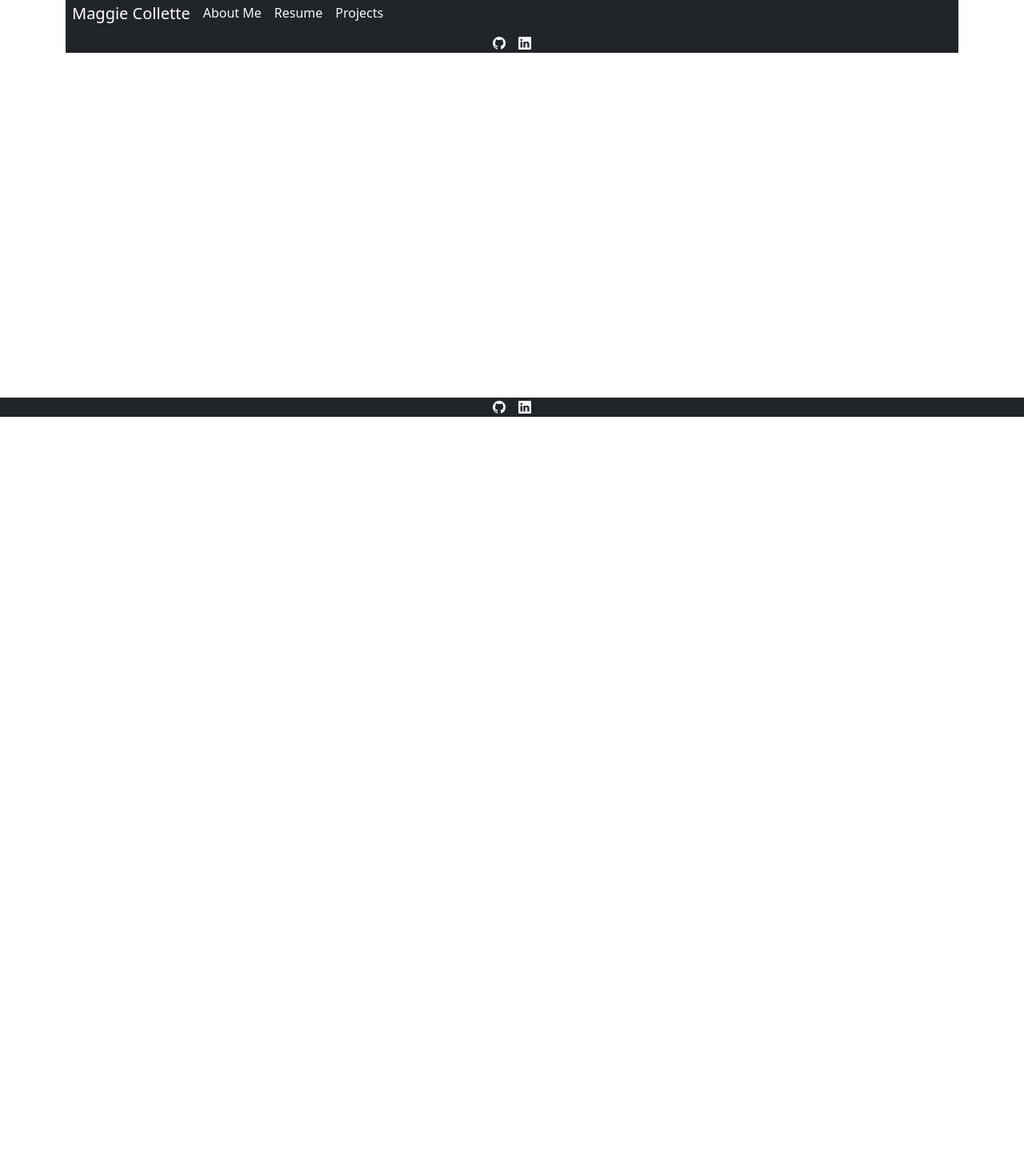
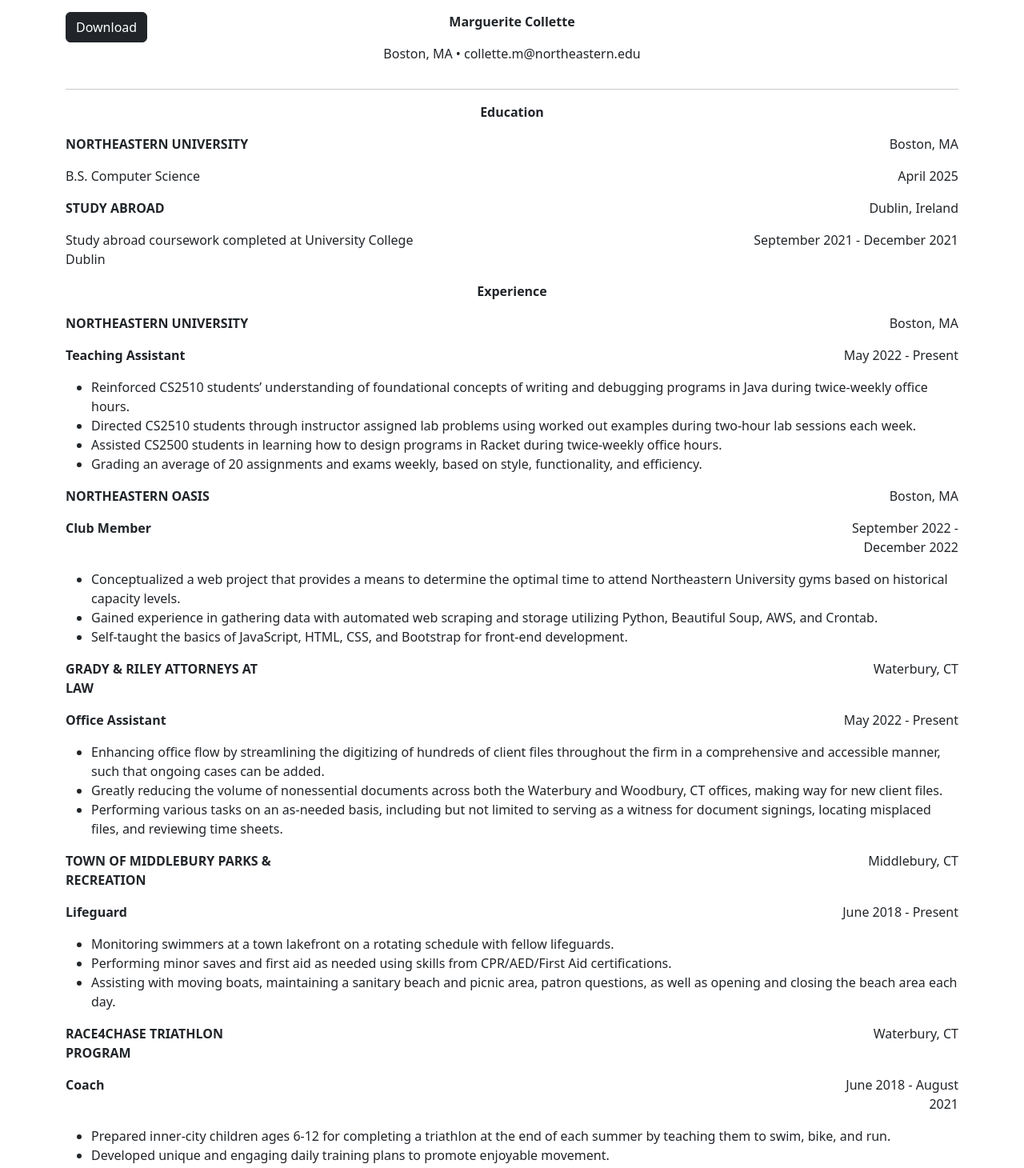
Before and after one commit to maggiecollette/Personal-Site, an Angular app: page /resume in a window 1280 px wide. Shown: the part 60-1520 px from the top of the page at 80% size. Before the commit the page ends 851 px from the top, so only its background shows below. Built offline with nearby package versions, Linux system fonts and the light colour scheme.

Commit message:
Resume Page Complete

```diff
--- a/src/app/resume/resume.component.html
+++ b/src/app/resume/resume.component.html
@@ -1,3 +1,171 @@
-<div class="container h-100">
-  <iframe src="assets/Marguerite-Collette-Resume.pdf" width="100%" height="500px"></iframe>
+<div class="container">
+  <br>
+  <div class="row justify-content-start">
+    <div class="col-4">
+      <!-- <a href="assets/Marguerite-Collette-Resume.pdf" target="_blank"> opens file in new tab, which is better? -->
+      <a href="assets/Marguerite-Collette-Resume.pdf" download>
+        <button class="btn btn-dark">
+          Download
+        </button>
+      </a>
+    </div>
+    <div class="col-4">
+      <p class="text-center"><strong>Marguerite Collette</strong></p>
+      <p class="text-center">Boston, MA • collette.m@northeastern.edu</p>
+    </div>
+  </div>
+  <hr>
+
+  <p class="text-center"><strong>Education</strong></p>
+  <div class="row justify-content-between">
+    <div class="col-3 text-start">
+      <p><strong>NORTHEASTERN UNIVERSITY</strong></p>
+    </div>
+    <div class="col-2 text-end">
+      <p>Boston, MA</p>
+    </div>
+  </div>
+  <div class="row justify-content-between">
+    <div class="col-3 text-start">
+      <p>B.S. Computer Science</p>
+    </div>
+    <div class="col-2 text-end">
+      <p>April 2025</p>
+    </div>
+  </div>
+  <div class="row justify-content-between">
+    <div class="col-3 text-start">
+      <p><strong>STUDY ABROAD</strong></p>
+    </div>
+    <div class="col-2 text-end">
+      <p>Dublin, Ireland</p>
+    </div>
+  </div>
+  <div class="row justify-content-between">
+    <div class="col-5 text-start">
+      <p>Study abroad coursework completed at University College Dublin</p>
+    </div>
+    <div class="col-3 text-end">
+      <p>September 2021 - December 2021</p>
+    </div>
+  </div>
+
+  <p class="text-center"><strong>Experience</strong></p>
+  <div class="row justify-content-between">
+    <div class="col-3 text-start">
+      <p><strong>NORTHEASTERN UNIVERSITY</strong></p>
+    </div>
+    <div class="col-2 text-end">
+      <p>Boston, MA</p>
+    </div>
+  </div>
+  <div class="row justify-content-between">
+    <div class="col-3 text-start">
+      <p><strong>Teaching Assistant</strong></p>
+    </div>
+    <div class="col-2 text-end">
+      <p>May 2022 - Present</p>
+    </div>
+  </div>
+  <ul>
+    <li>Reinforced CS2510 students’ understanding of foundational concepts of writing and debugging programs in Java during twice-weekly office hours.</li>
+    <li>Directed CS2510 students through instructor assigned lab problems using worked out examples during two-hour lab sessions each week.</li>
+    <li>Assisted CS2500 students in learning how to design programs in Racket during twice-weekly office hours.</li>
+    <li>Grading an average of 20 assignments and exams weekly, based on style, functionality, and efficiency.</li>
+  </ul>
+
+  <div class="row justify-content-between">
+    <div class="col-3 text-start">
+      <p><strong>NORTHEASTERN OASIS</strong></p>
+    </div>
+    <div class="col-2 text-end">
+      <p>Boston, MA</p>
+    </div>
+  </div>
+  <div class="row justify-content-between">
+    <div class="col-3 text-start">
+      <p><strong>Club Member</strong></p>
+    </div>
+    <div class="col-2 text-end">
+      <p>September 2022 - December 2022</p>
+    </div>
+  </div>
+  <ul>
+    <li>Conceptualized a web project that provides a means to determine the optimal time to attend Northeastern University gyms based on historical capacity levels.</li>
+    <li>Gained experience in gathering data with automated web scraping and storage utilizing Python, Beautiful Soup, AWS, and Crontab.</li>
+    <li>Self-taught the basics of JavaScript, HTML, CSS, and Bootstrap for front-end development.</li>
+  </ul>
+
+  <div class="row justify-content-between">
+    <div class="col-3 text-start">
+      <p><strong>GRADY & RILEY ATTORNEYS AT LAW</strong></p>
+    </div>
+    <div class="col-2 text-end">
+      <p>Waterbury, CT</p>
+    </div>
+  </div>
+  <div class="row justify-content-between">
+    <div class="col-3 text-start">
+      <p><strong>Office Assistant</strong></p>
+    </div>
+    <div class="col-2 text-end">
+      <p>May 2022 - Present</p>
+    </div>
+  </div>
+  <ul>
+    <li>Enhancing office flow by streamlining the digitizing of hundreds of client files throughout the firm in a comprehensive and accessible manner, such that ongoing cases can be added.</li>
+    <li>Greatly reducing the volume of nonessential documents across both the Waterbury and Woodbury, CT offices, making way for new client files.</li>
+    <li>Performing various tasks on an as-needed basis, including but not limited to serving as a witness for document signings, locating misplaced files, and reviewing time sheets.</li>
+  </ul>
+
+  <div class="row justify-content-between">
+    <div class="col-3 text-start">
+      <p><strong>TOWN OF MIDDLEBURY PARKS & RECREATION</strong></p>
+    </div>
+    <div class="col-2 text-end">
+      <p>Middlebury, CT</p>
+    </div>
+  </div>
+  <div class="row justify-content-between">
+    <div class="col-3 text-start">
+      <p><strong>Lifeguard</strong></p>
+    </div>
+    <div class="col-2 text-end">
+      <p>June 2018 - Present</p>
+    </div>
+  </div>
+  <ul>
+    <li>Monitoring swimmers at a town lakefront on a rotating schedule with fellow lifeguards.</li>
+    <li>Performing minor saves and first aid as needed using skills from CPR/AED/First Aid certifications.</li>
+    <li>Assisting with moving boats, maintaining a sanitary beach and picnic area, patron questions, as well as opening and closing the beach area each day.</li>
+  </ul>
+
+  <div class="row justify-content-between">
+    <div class="col-3 text-start">
+      <p><strong>RACE4CHASE TRIATHLON PROGRAM</strong></p>
+    </div>
+    <div class="col-2 text-end">
+      <p>Waterbury, CT</p>
+    </div>
+  </div>
+  <div class="row justify-content-between">
+    <div class="col-3 text-start">
+      <p><strong>Coach</strong></p>
+    </div>
+    <div class="col-2 text-end">
+      <p>June 2018 - August 2021</p>
+    </div>
+  </div>
+  <ul>
+    <li>Prepared inner-city children ages 6-12 for completing a triathlon at the end of each summer by teaching them to swim, bike, and run.</li>
+    <li>Developed unique and engaging daily training plans to promote enjoyable movement.</li>
+    <li>Maintained a safe and welcoming summer camp environment and served as a positive role model for all athletes in the program.</li>
+  </ul>
+
+  <p class="text-center"><strong>Skills</strong></p>
+  <ul>
+    <li>Front End: JavaScript, TypeScript, HTML, CSS, Bootstrap, AngularJS, Node.js, Express.js, Plotly.js</li>
+    <li>Back End: Java, Python, C, AWS, BeautifulSoup, Crontab</li>
+    <li>Other: Object Oriented Programming, Racket, GitHub, Cybersecurity, Algorithms</li>
+  </ul>
 </div>
```
Also changed, not shown: 3 other files (tests, documents, lock files or other folders).
